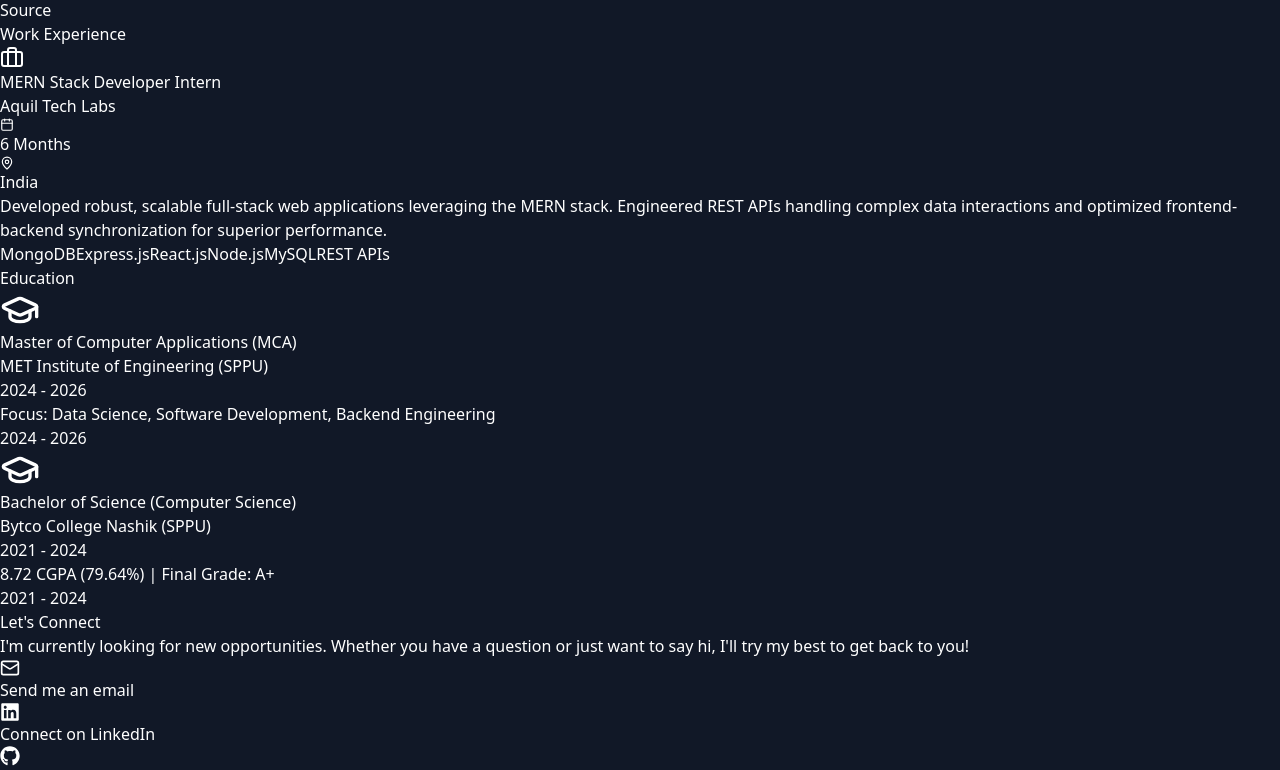
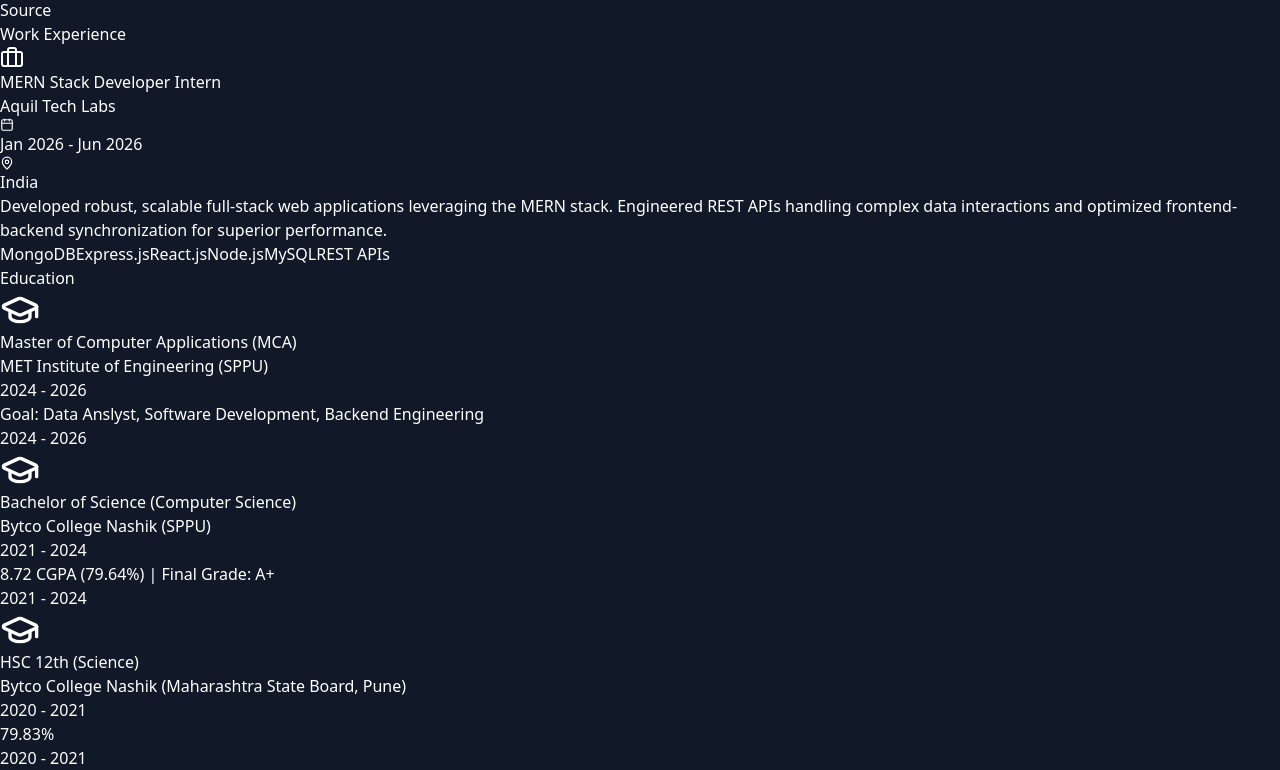
Before and after one commit to harshad912004/Harshad-Portfolio, a React (Vite) app: page / in a window 1280 px wide. Shown: the part 6745-7515 px from the top of the page. Built offline with nearby package versions, Linux system fonts and the light colour scheme.

Commit message:
Education, Experience Updated

```diff
--- a/index.html
+++ b/index.html
@@ -1,13 +1,16 @@
 <!doctype html>
 <html lang="en">
+
 <head>
   <meta charset="UTF-8" />
-    <link rel="icon" type="image/svg+xml" href="/favicon.svg" />
+  <link rel="icon" type="image/svg+xml" href="./logo.png" />
   <meta name="viewport" content="width=device-width, initial-scale=1.0" />
-    <title>temp-app</title>
+  <title>Harshad | Portfolio</title>
 </head>
+
 <body>
   <div id="root"></div>
   <script type="module" src="/src/main.jsx"></script>
 </body>
+
 </html>
--- a/src/components/Contact.jsx
+++ b/src/components/Contact.jsx
@@ -26,7 +26,7 @@
           </p>
 
           <div className="space-y-6">
-            <a href="mailto:contact@example.com" className="flex items-center gap-4 text-gray-300 hover:text-orange-400 transition-colors group">
+            <a href="mailto:harshaddhongade9124@gmail.com" className="flex items-center gap-4 text-gray-300 hover:text-orange-400 transition-colors group">
               <div className="w-12 h-12 bg-gray-900 border border-gray-800 rounded-full flex items-center justify-center group-hover:border-orange-500/50 group-hover:bg-orange-500/10 transition-all">
                 <Mail size={20} />
               </div>
--- a/src/components/Experience.jsx
+++ b/src/components/Experience.jsx
@@ -35,8 +35,8 @@
                 <h4 className="text-xl text-white font-medium mt-1">Aquil Tech Labs</h4>
               </div>
               <div className="flex flex-col md:items-end text-gray-400 text-sm gap-1">
-                <span className="flex items-center"><Calendar size={14} className="mr-1"/> 6 Months</span>
-                <span className="flex items-center"><MapPin size={14} className="mr-1"/> India</span>
+                <span className="flex items-center"><Calendar size={14} className="mr-1" /> Jan 2026 - Jun 2026</span>
+                <span className="flex items-center"><MapPin size={14} className="mr-1" /> India</span>
               </div>
             </div>
 
@@ -64,13 +64,19 @@
       degree: "Master of Computer Applications (MCA)",
       school: "MET Institute of Engineering (SPPU)",
       year: "2024 - 2026",
-      details: "Focus: Data Science, Software Development, Backend Engineering"
+      details: "Goal: Data Anslyst, Software Development, Backend Engineering"
     },
     {
       degree: "Bachelor of Science (Computer Science)",
       school: "Bytco College Nashik (SPPU)",
       year: "2021 - 2024",
       details: "8.72 CGPA (79.64%) | Final Grade: A+"
+    },
+    {
+      degree: "HSC 12th (Science)",
+      school: "Bytco College Nashik (Maharashtra State Board, Pune)",
+      year: "2020 - 2021",
+      details: "79.83%"
     }
   ];
 
--- a/src/components/Hero.jsx
+++ b/src/components/Hero.jsx
@@ -69,7 +69,7 @@
         >
           <div className="relative w-64 h-64 sm:w-80 sm:h-80 rounded-full overflow-hidden shadow-2xl z-10 border-4 border-gray-800 group-hover:border-orange-500/50 transition-colors duration-500">
             <img
-              src="/HD_Photo_New.jpg"
+              src="HD_Photo_New.jpg"
               alt="Harshad Dhongade"
               className="w-full h-full object-cover group-hover:scale-110 transition-transform duration-700 ease-out"
             />
--- a/src/components/Projects.jsx
+++ b/src/components/Projects.jsx
@@ -7,7 +7,7 @@
   {
     title: "CyberGuardian",
     category: "backend",
-    image: "/Projects/Cyber_Guardian.png",
+    image: "./Projects/Cyber_Guardian.png",
     tech: ["Java (JSP/Servlet)", "JDBC", "MySQL"],
     desc: "A cyber-awareness e-learning full-stack platform featuring secure login, interactive quizzes, and a comprehensive admin panel.",
     github: "https://github.com/harshad912004/Cyber_Guardian",
@@ -16,7 +16,7 @@
   {
     title: "Subscription Retention Analysis",
     category: "analytics",
-    image: "/Projects/subscription_retention_analysis_dashboard.png",
+    image: "./Projects/subscription_retention_analysis_dashboard.png",
     tech: ["Python", "Scikit-learn", "Pandas", "SQL"],
     desc: "End-to-end Machine Learning project to predict user churn. Visualized retention metrics and derived business insights to reduce churn rate.",
     github: "https://github.com/harshad912004/Subscription_Retention_Analysis",
@@ -25,7 +25,7 @@
   {
     title: "CampusEats",
     category: "Python",
-    image: "/Projects/CampusEats.png",
+    image: "./Projects/CampusEats.png",
     tech: ["Python", "Flask", "MySQL", "HTML/CSS"],
     desc: "An online canteen ordering system built with Python Flask. Includes real-time order tracking, analytics, and role-based access control.",
     github: "#",
@@ -34,7 +34,7 @@
   {
     title: "Healthcare Dashboard",
     category: "analytics",
-    image: "/Projects/Healthcare_Dashboard.png",
+    image: "./Projects/Healthcare_Dashboard.png",
     tech: ["Python", "Power BI", "Excel"],
     desc: "Analyzed global healthcare dataset using Python. Cleaned massive datasets and built an interactive dashboard to visualize treatment access.",
     github: "https://github.com/harshad912004/Mental_Health_Analysis-Healthcare",
@@ -43,7 +43,7 @@
   {
     title: "CareConnect",
     category: "backend",
-    image: "/Projects/Care_Connect.png",
+    image: "./Projects/Care_Connect.png",
     tech: ["Java", "JDBC", "MySQL"],
     desc: "A healthcare appointment and records system handling role-based access for doctors and patients securely.",
     github: "https://github.com/harshad912004/Care-Connect",
@@ -52,7 +52,7 @@
   {
     title: "Finance & Mental Health",
     category: "analytics",
-    image: "/Projects/Finance_Dashboard.png",
+    image: "./Projects/Finance_Dashboard.png",
     tech: ["Power BI", "Pandas", "NumPy"],
     desc: "Data analytics project discovering correlations between financial stress indicators and mental health via dynamic dashboards.",
     github: "https://github.com/harshad912004/Mental_Health_Analysis-Finance",
@@ -91,11 +91,10 @@
               <button
                 key={cat.id}
                 onClick={() => setFilter(cat.id)}
-                className={`px-5 py-2 rounded-full font-medium transition-all duration-300 ${
-                  filter === cat.id
+                className={`px-5 py-2 rounded-full font-medium transition-all duration-300 ${filter === cat.id
                     ? "bg-orange-500 text-gray-900"
                     : "bg-gray-800/50 text-gray-300 border border-gray-700 hover:border-orange-500/50"
-                }`}
+                  }`}
               >
                 {cat.label}
               </button>
```
Lines whose indentation alone changed are shown as unchanged.
